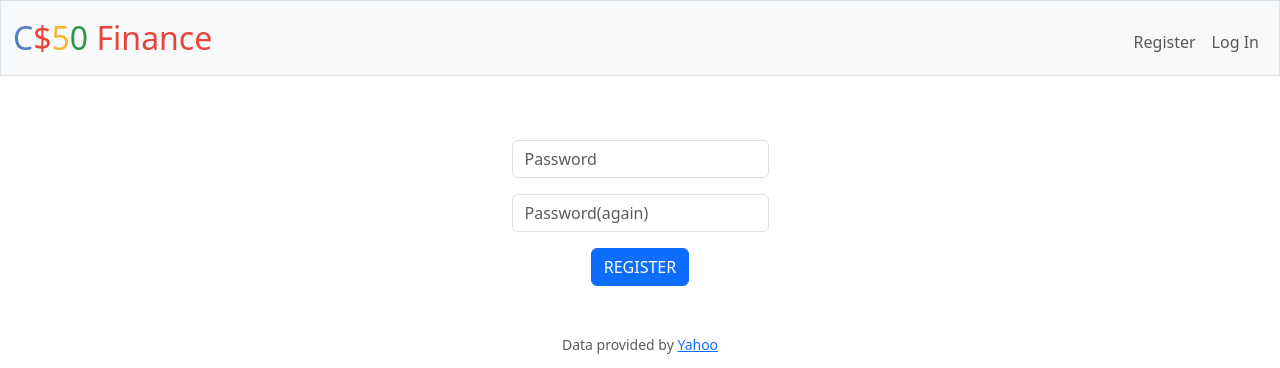
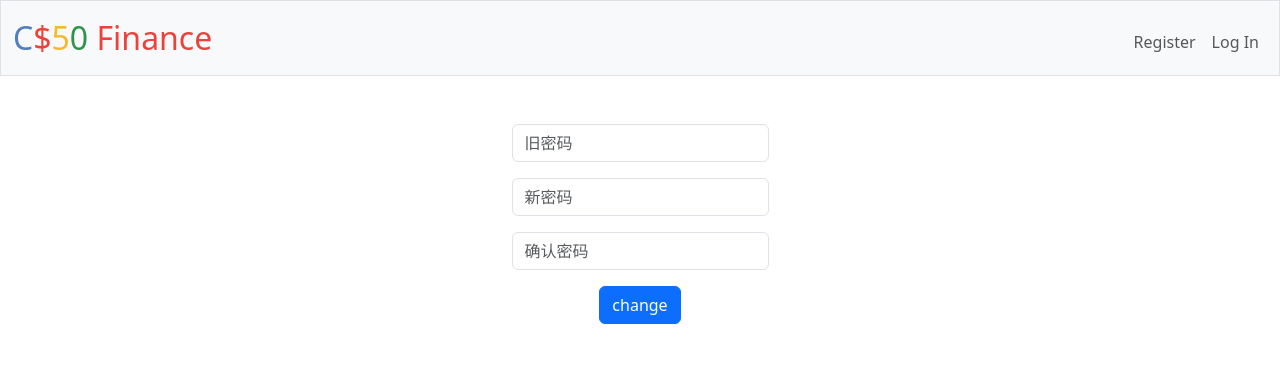
Before and after one commit to HOPE-Lin/cs50.2024, a Flask app: template finance/templates/change.html in a window 1280 px wide. Shown: the top 368 px of the page. Run offline with Flask 3, Linux system fonts and the light colour scheme; the template is opened without the code that fills it, so the values that code supplies are empty; some libraries are stand-ins or nearby versions.

Commit message:
Sat, Aug 3, 2024, 5:00 PM +08:00

```diff
--- a/finance/templates/change.html
+++ b/finance/templates/change.html
@@ -7,14 +7,14 @@
 {% block main %}
     <form action="/change" method="post">
         <div class="mb-3">
-
+            <input class="form-control mx-auto w-auto" name="password" placeholder="旧密码" type="password">
         </div>
         <div class="mb-3">
-            <input class="form-control mx-auto w-auto" name="password" placeholder="Password" type="password">
+            <input class="form-control mx-auto w-auto" name="new-password" placeholder="新密码" type="password">
         </div>
         <div class="mb-3">
-            <input class="form-control mx-auto w-auto" name="confirmation" placeholder="Password(again)" type="password">
+            <input class="form-control mx-auto w-auto" name="confirmation" placeholder="确认密码" type="password">
         </div>
-        <button class="btn btn-primary" type="submit">REGISTER</button>
+        <button class="btn btn-primary" type="submit">change</button>
     </form>
 {% endblock %}
```
